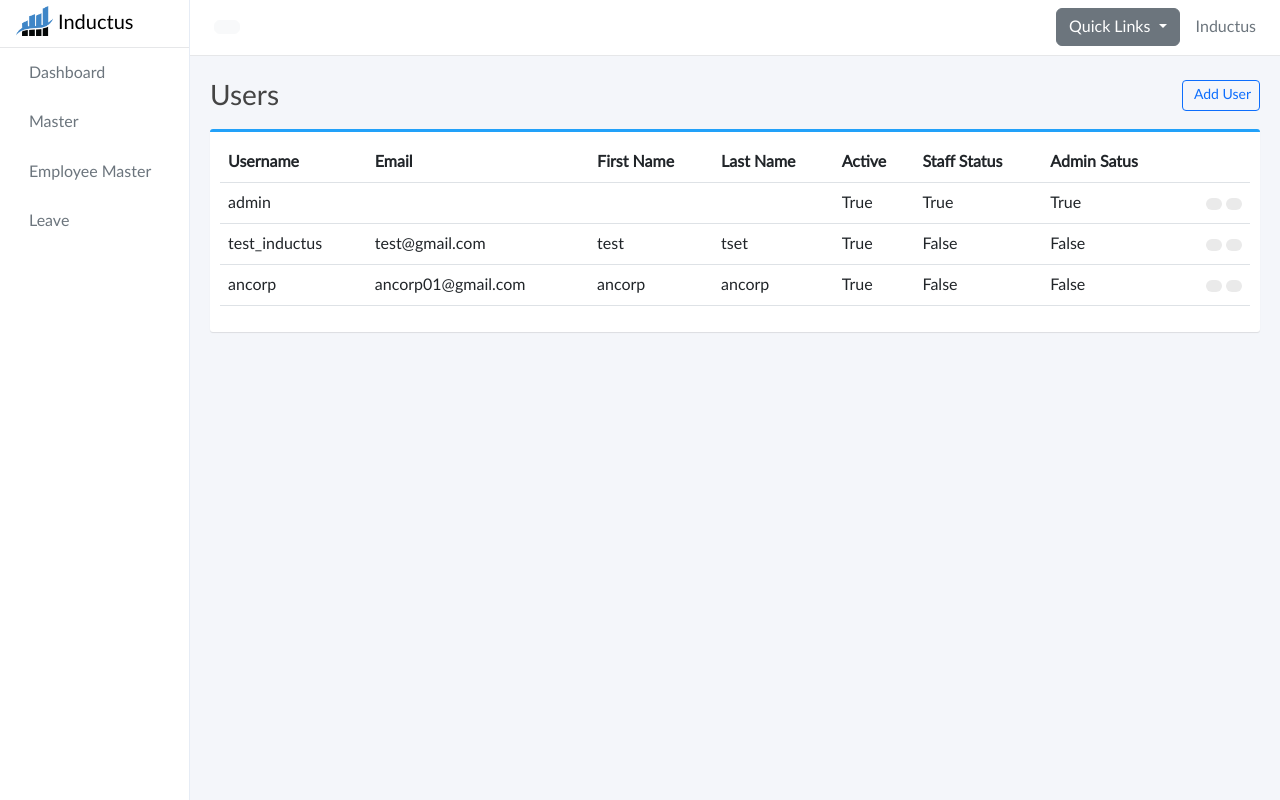
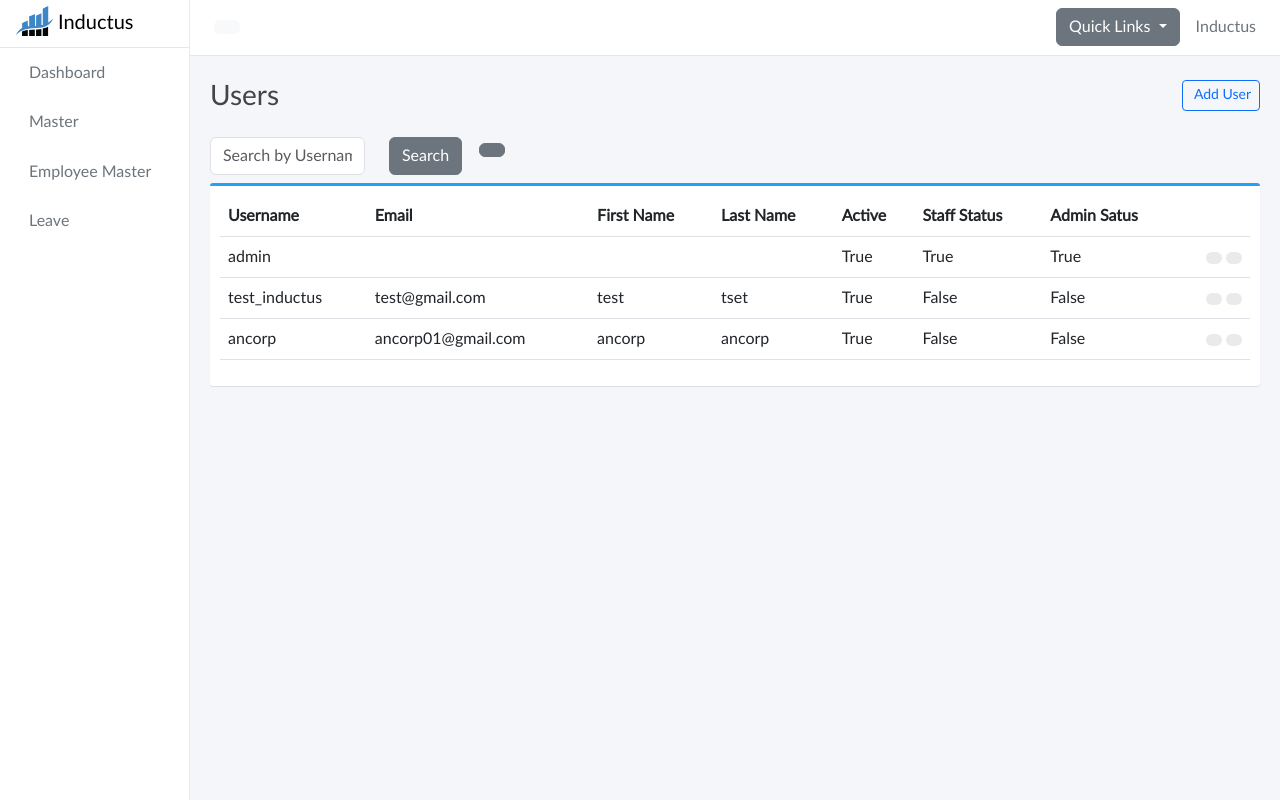
Before and after one commit to ancorp134/hrms, a Django app: page /employees/ in a window 1280 px wide. Run offline with Django 4.2, Linux system fonts and the light colour scheme; a user stored in the database is signed in; data comes from the database, SQL or seed files in the repository; some libraries are stand-ins or nearby versions.

Commit message:
add filter in user section

```diff
--- a/base/templates/users.html
+++ b/base/templates/users.html
@@ -28,6 +28,20 @@
                     data-bs-target="#exampleModal">&nbsp;<i class="fas fa-user-shield"></i>Add User</button>
             </h3>
         </div>
+        <form method="get" action="{% url 'users' %}">
+          <div class="row">
+
+            <div class="col-sm-2 form-group mt-2 mb-2">
+              <input class="form-control" type="text" name="username"  placeholder="Search by Username" />
+          </div>
+            <div class="col-sm-1 form-group mt-2 mb-2">
+              <button type="submit" class="btn btn-secondary">Search</button>
+            </div>
+            <div class="col-sm-1 form-group mt-2 mb-2">
+              <a href="{% url 'users' %}" class="btn btn-secondary" title="Remove Filters"><i class="fa-solid fa-filter-circle-xmark"></i></i></a>
+            </div>
+        </div>
+      </form>
         <div class="box box-primary">
             <div class="box-body">
                 <table width="100%" class="table table-hover" id="dataTables-example">
```
